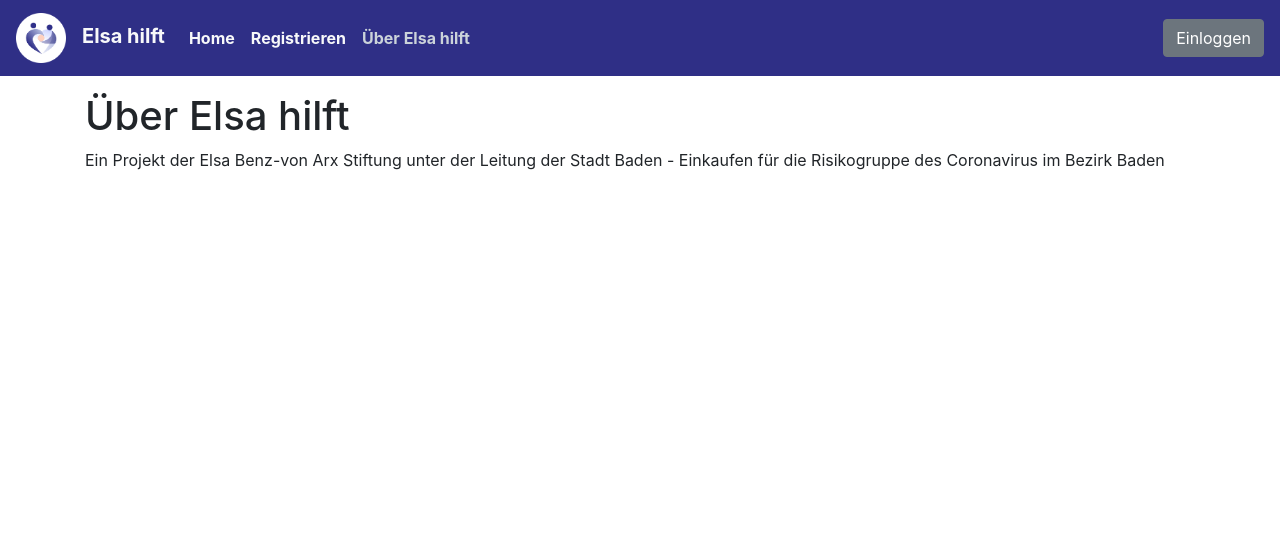
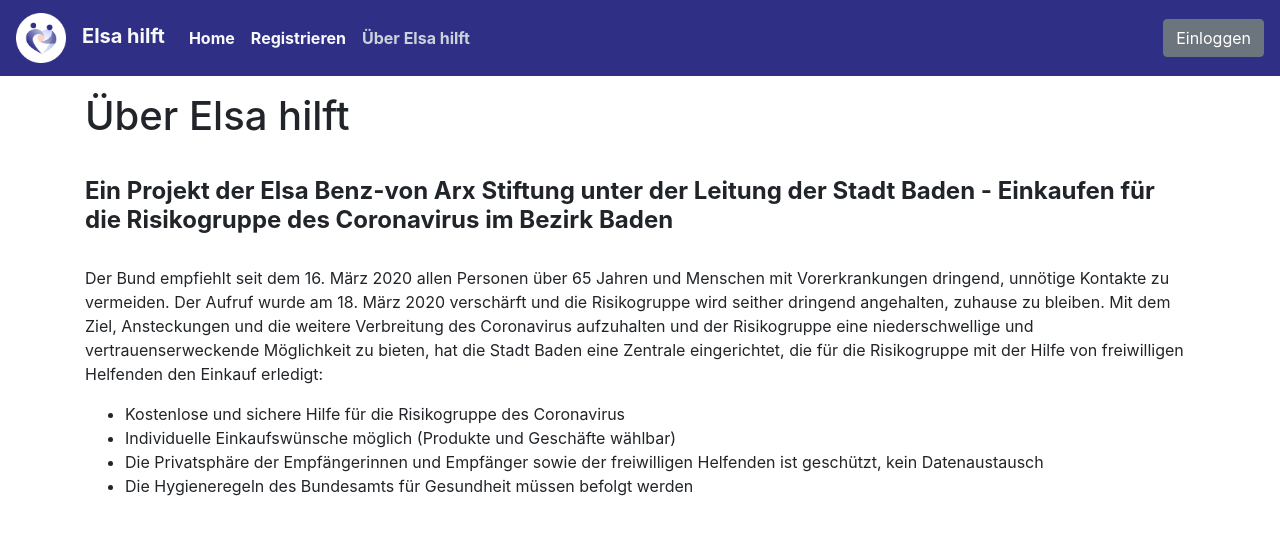
Before and after one commit to ElsaHilftDigital/main, a React (Create React App) app in the folder frontend/: page /about in a window 1280 px wide. Both pictures are taken after a click on the button "Über Elsa hilft". Shown: the top 534 px of the page. Built offline with nearby package versions, Linux system fonts and the light colour scheme; no server answers; what google-libphonenumber would draw is missing.

Commit message:
Add text in about public

```diff
--- a/frontend/src/components/public/About.js
+++ b/frontend/src/components/public/About.js
@@ -4,7 +4,19 @@ const About = () => {
     return (
         <div className="container mt-3">
             <h1>Über Elsa hilft</h1>
-            <p>Ein Projekt der Elsa Benz-von Arx Stiftung unter der Leitung der Stadt Baden - Einkaufen für die Risikogruppe des Coronavirus im Bezirk Baden</p>
+            <h4><strong><br />Ein Projekt der Elsa Benz-von Arx Stiftung unter der Leitung der Stadt Baden - Einkaufen für die Risikogruppe des Coronavirus im Bezirk Baden</strong></h4>
+            <p>
+                <br />Der Bund empfiehlt seit dem 16. März 2020 allen Personen über 65 Jahren und Menschen mit Vorerkrankungen dringend, unnötige Kontakte zu vermeiden.
+                Der Aufruf wurde am 18. März 2020 verschärft und die Risikogruppe wird seither dringend angehalten, zuhause zu bleiben.
+                Mit dem Ziel, Ansteckungen und die weitere Verbreitung des Coronavirus aufzuhalten und der Risikogruppe eine niederschwellige und vertrauenserweckende Möglichkeit zu bieten,
+                hat die Stadt Baden eine Zentrale eingerichtet, die für die Risikogruppe mit der Hilfe von freiwilligen Helfenden den Einkauf erledigt:
+            </p>
+                <ul>
+                    <li>Kostenlose und sichere Hilfe für die Risikogruppe des Coronavirus</li>
+                    <li>Individuelle Einkaufswünsche möglich (Produkte und Geschäfte wählbar)</li>
+                    <li>Die Privatsphäre der Empfängerinnen und Empfänger sowie der freiwilligen Helfenden ist geschützt, kein Datenaustausch</li>
+                    <li>Die Hygieneregeln des Bundesamts für Gesundheit müssen befolgt werden</li>
+                </ul>
         </div>
     )
 };
```
